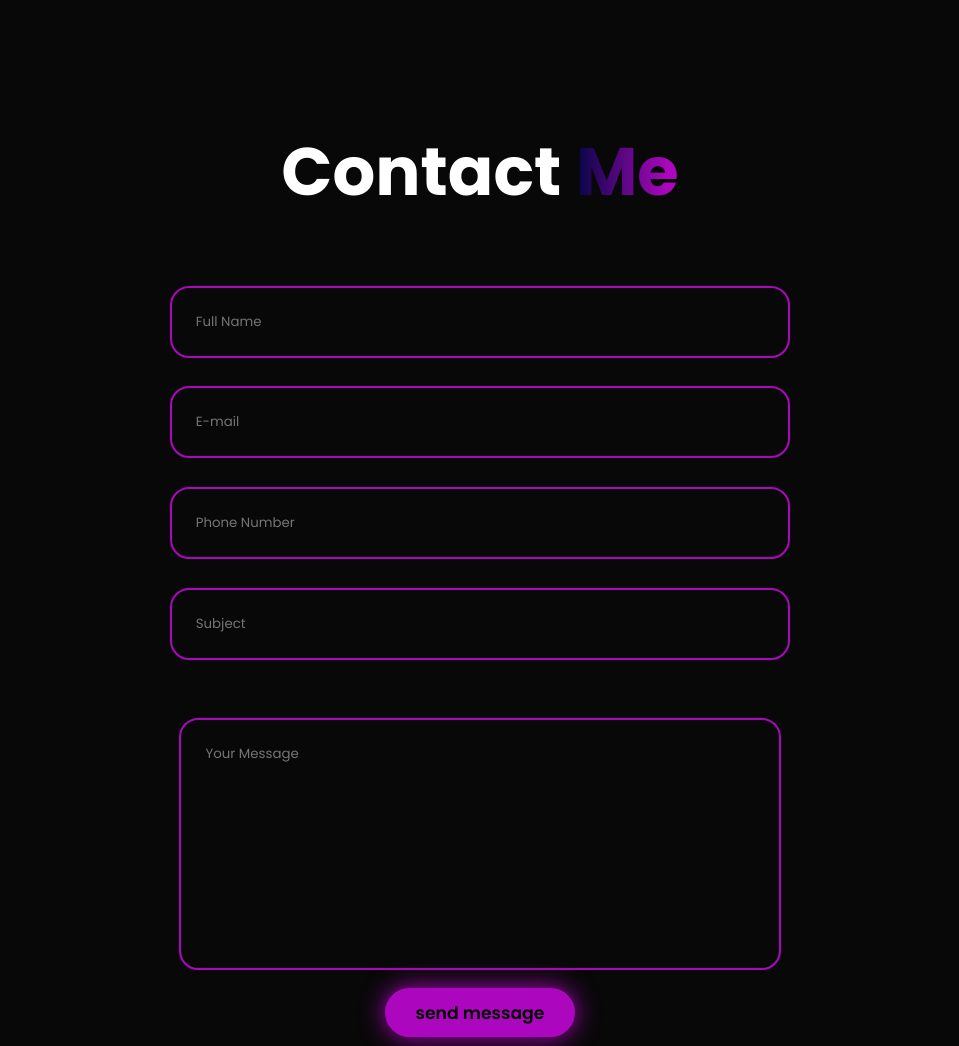
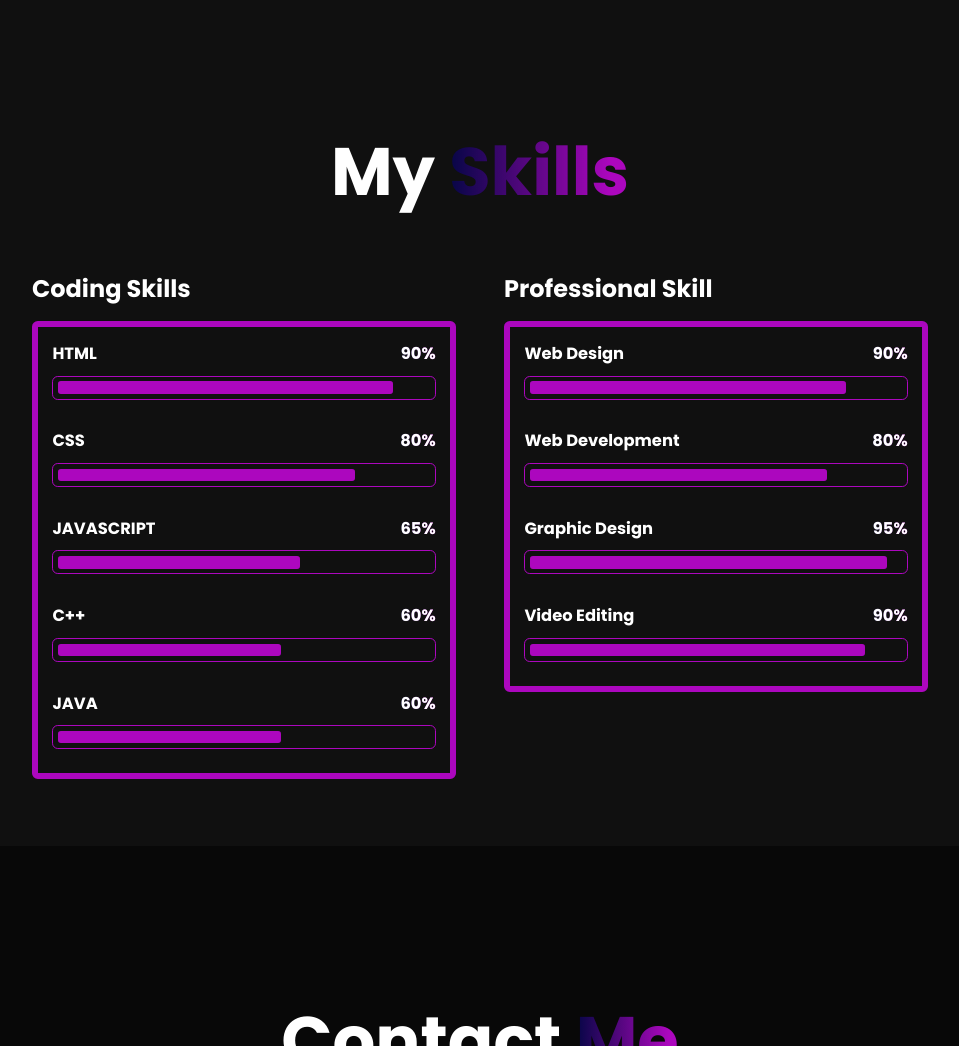
Before and after one commit to nahombekele24/nahombekele.github.io, a plain HTML site: page index.html in a window 1280 px wide. Shown: the part 6520-7566 px from the top of the page, without its empty margins (160-1119 px from the left). Drawn offline with nearby package versions, Linux system fonts and the light colour scheme.

Commit message:
Update with new content and structure
The HTML structure has been updated with new content, including sections for skills and projects, and improved formatting for better readability.

```diff
--- a/index.html
+++ b/index.html
@@ -191,6 +191,67 @@
         <a href="Nahom Bekele Graphic Design Portfolio.pdf" class="btn" id="prf">Download Portfolio</a>
     </section>
 
+    <section class="skill" id="skill">
+        <h2 class="heading">My <span>Skills</span></h2>
+
+        <div class="skill-row">
+            <div class="skill-column">
+                <h3 class="title">Coding Skills</h3>
+
+                <div class="skill-box">
+                    <div class="skill-content">
+                        <div class="progress">
+                            <h3>HTML <span>90%</span></h3>
+                            <div class="bar"><span></span></div>
+                        </div>
+                        <div class="progress">
+                            <h3>CSS <span>80%</span></h3>
+                            <div class="bar"><span></span></div>
+                        </div>
+                        <div class="progress">
+                            <h3>JAVASCRIPT <span>65%</span></h3>
+                            <div class="bar"><span></span></div>
+                        </div>
+                        <div class="progress">
+                            <h3>C++ <span>60%</span></h3>
+                            <div class="bar"><span></span></div>
+                        </div>
+                        <div class="progress">
+                            <h3>JAVA <span>60%</span></h3>
+                            <div class="bar"><span></span></div>
+                        </div>
+                    </div>
+                </div>
+            </div>
+
+            <div class="skill-column">
+                <h3 class="title">Professional Skill</h3>
+
+                <div class="skill-box">
+                    <div class="skill-content">
+                        <div class="progress">
+                            <h3>Web Design <span>90%</span></h3>
+                            <div class="bar"><span></span></div>
+                        </div>
+                        <div class="progress">
+                            <h3>Web Development <span>80%</span></h3>
+                            <div class="bar"><span></span></div>
+                        </div>
+                        <div class="progress">
+                            <h3>Graphic Design <span>95%</span></h3>
+                            <div class="bar"><span></span></div>
+                        </div>
+                        <div class="progress">
+                            <h3>Video Editing <span>90%</span></h3>
+                            <div class="bar"><span></span></div>
+                        </div>
+
+                    </div>
+                </div>
+            </div>
+        </div>
+    </section>
+
 
     <section class="contact" id="contact">
         <h2 class="heading">Contact <span>Me</span></h2>
```
